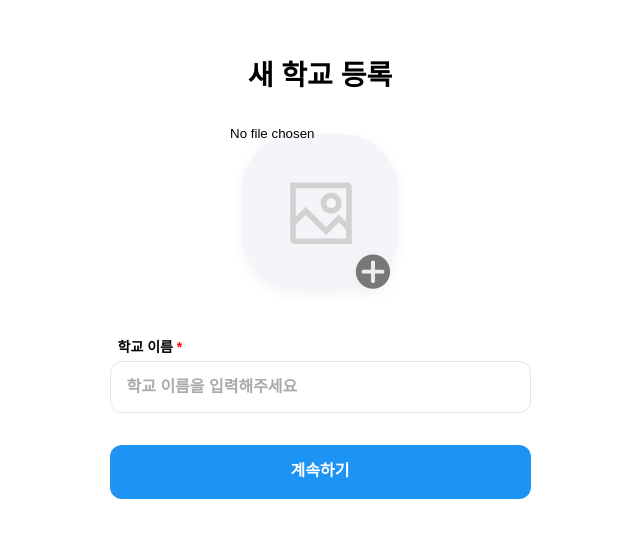
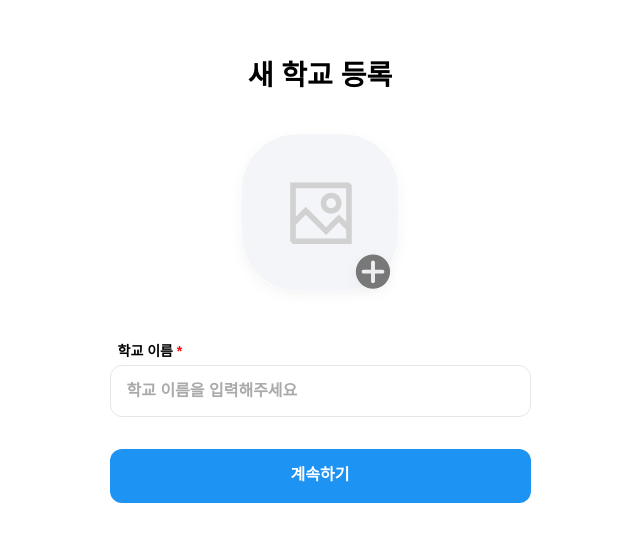
Before and after one commit to apeun-gidaechi/seugi-desktop, a React (Vite) app: page /createschool in a window 1280 px wide. Shown: the part 138-680 px from the top of the page, without its empty margins (320-960 px from the left). Built offline with nearby package versions, Linux system fonts and the light colour scheme; no server answers; the HTML template or start-up script is replaced by a standard one.

Commit message:
style: zIndex 값 설정

```diff
--- a/src/components/CreateSchool/CreateSchool.style.ts
+++ b/src/components/CreateSchool/CreateSchool.style.ts
@@ -110,14 +110,14 @@ export const Input = styled.input.attrs({ type: 'file' })`
     position: relative;
     display: inline-block;
     z-index: 5;
-
+    display:none;
     &::file-selector-button {
         width: 100%;
         height: 100%;
         cursor: pointer;
         background-color: transparent;
         border: none;
-        display:none;
+        overflow: hidden;
     }
 `;
 
@@ -125,7 +125,6 @@ export const ButtonImg = styled.img`
     width: 180px;
     height: 180px;
     flex-shrink: 0;
-    position: absolute;
     display: inline-block;
     z-index:4;
 `
@@ -135,7 +134,10 @@ export const PlusButton = styled.img`
     height: 60px;
     position: absolute;
     right: 43.5vw;
-    top: auto;
+    top: 48vh;
     z-index:4;
-    display: inline-block;
+    display: flex;
+    flex-direction:row;
+    justify-content:center;
+    align-items:center;
 `;
--- a/src/components/CreateSchool/CreateSchool.tsx
+++ b/src/components/CreateSchool/CreateSchool.tsx
@@ -59,10 +59,11 @@ const CreateSchool: React.FC = () => {
                     <S.Title>새 학교 등록</S.Title>
                 </S.TitleContainer>
                 <S.ButtonContainer>
-                    <S.Input type="file" onChange={handleChangeImage}>
-                    </S.Input>
-                    <S.ButtonImg src={isworkspaceImg} />
-                    <S.PlusButton src={PlusButtonimg} />
+                    <label htmlFor="upload-button">
+                        <S.ButtonImg src={isworkspaceImg} style={{ zIndex: workspaceImageUrl ? 2 : 1, cursor: 'pointer' }} />
+                        <S.PlusButton src={PlusButtonimg} style={{ zIndex: workspaceImageUrl ? 1 : 2, cursor: 'pointer' }} />
+                    </label>
+                    <S.Input id="upload-button" type="file" onChange={handleChangeImage} accept='image/png, img/jpeg, img/jpg' />
                 </S.ButtonContainer>
                 <S.InputContainer>
                     <S.InputBox>
```
